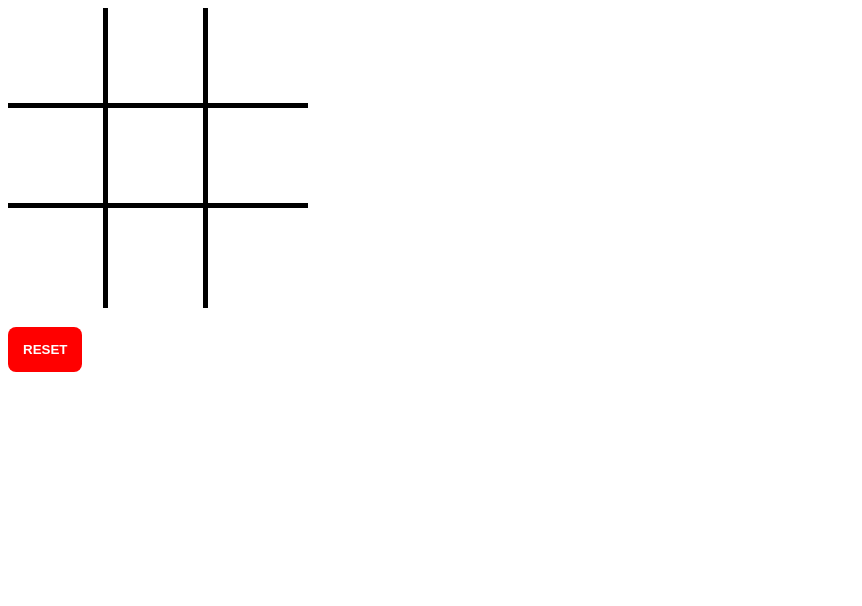
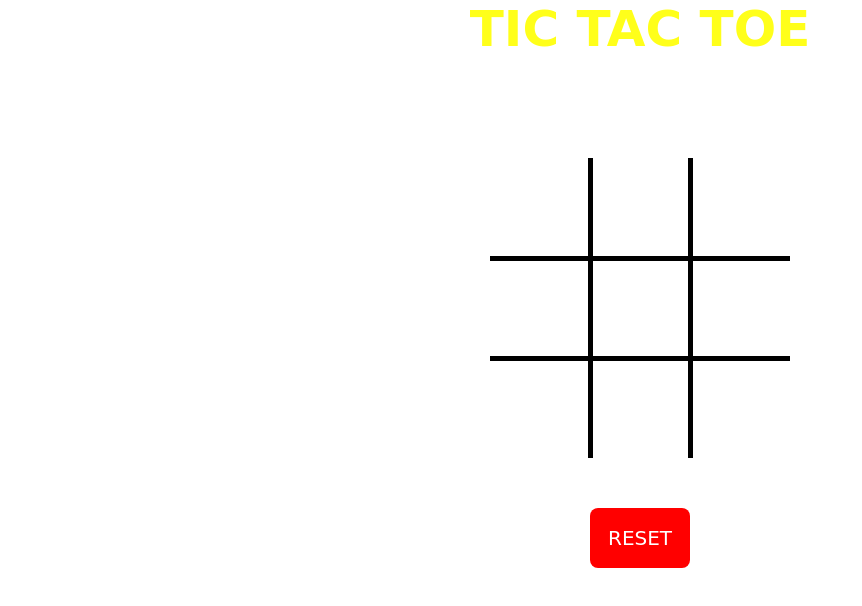
Before and after one commit to alejandraHoces/Tic-Tac-Toe, a plain HTML site: page index.html in a window 1280 px wide. Shown: the whole page, without its empty margins (0-862 px from the left). Drawn offline with Linux system fonts and the light colour scheme; a web font is replaced by a local one.

Commit message:
Añadiendo interaccion

```diff
--- a/css/main.css
+++ b/css/main.css
@@ -1,38 +1,39 @@
 *{
+  margin: 0;
+  padding: 0;
   box-sizing: border-box;
+  font-family: 'Happy Monkey', cursive;
 }
 
 .tictactoe {
-  width: 300px;
-  height: 300px;
-  background-color: white;
+    margin: 100px auto 0;
+    border-collapse: collapse;
+    border: 1px hidden;
 }
 
-.tictactoe .row {
-  height: 100px;
+h1 {
+  text-align: center;
+  color:	 #ffff1a;
+  font-size: 50px;
 }
 
-.tictactoe .row:not(:last-child){
-  border-bottom: 5px solid black;
+.tictactoe td {
+  width: 100px;
+  height: 100px;
+  border: 5px solid black;
+  text-align: center;
+  font-size: 70px;
+
 }
 
-.tictactoe .row .column {
-  width: 100px;
-  height: 100px;
-  /*font-size: 60px;*/
-  text-align: center;
-  float: left;
-}
-
-.tictactoe .row .column:not(:last-child){
-  border-right: 5px solid black;
-}
 
 .b-reset {
-  padding: 15px;
+  padding: 18px;
+  font-size: 20px;
   background-color: red;
   color: white;
-  font-weight: 700;
+  margin-top: 50px;
+  margin-left: 590px;
   border: none;
   border-radius: 8px;
 }
--- a/index.html
+++ b/index.html
@@ -3,31 +3,37 @@
   <head>
     <meta charset="utf-8">
     <title>Tic Tac Toe</title>
+    <link href="https://fonts.googleapis.com/css?family=Happy+Monkey" rel="stylesheet">
     <link rel="stylesheet" href="css/main.css">
   </head>
   <body>
     <!--primer cuadro jugadores-->
+    <h1>TIC TAC TOE</h1>
     <h3="players"></h3>
     <!--creando filas y columnas-->
-    <div class="tictactoe">
-      <div class="row">
-        <div class="column"></div>
-        <div class="column"></div>
-        <div class="column"></div>
-      </div>
+    <table class="tictactoe tictactoe-js">
+      <tbody>
+      <tr>
+        <td></td>
+        <td></td>
+        <td></td>
+      </tr>
 
-      <div class="row">
-        <div class="column"></div>
-        <div class="column"></div>
-        <div class="column"></div>
-      </div>
+      <tr>
+        <td></td>
+        <td></td>
+        <td></td>
 
-      <div class="row">
-        <div class="column"></div>
-        <div class="column"></div>
-        <div class="column"></div>
-      </div>
-    </div>
+      </tr>
+
+      <tr>
+        <td></td>
+        <td></td>
+        <td></td>
+      </tr>
+
+    </tbody>
+  </table>
     <!--segundp cuadro ganador-->
     <h3 id="winner"></h3>
     <!--boton de reseteo-->
--- a/js/app.js
+++ b/js/app.js
@@ -1,9 +1,16 @@
 window.onload = function() {
   var table = document.querySelector('.tictactoe');
-  table.addventlistener('click', addX);
+
+  table.addEventListener('click', addX);
 };
 
-var centinal = true;
+var centinel = true;
 function addX(event) {
-
+  if (event.target.matches('td') && event.target.textContent === '') {
+    if (centinel)
+      event.target.textContent = 'X';
+    else
+      event.target.textContent = 'O';
+    centinel =! centinel;
+  }
 };
```
